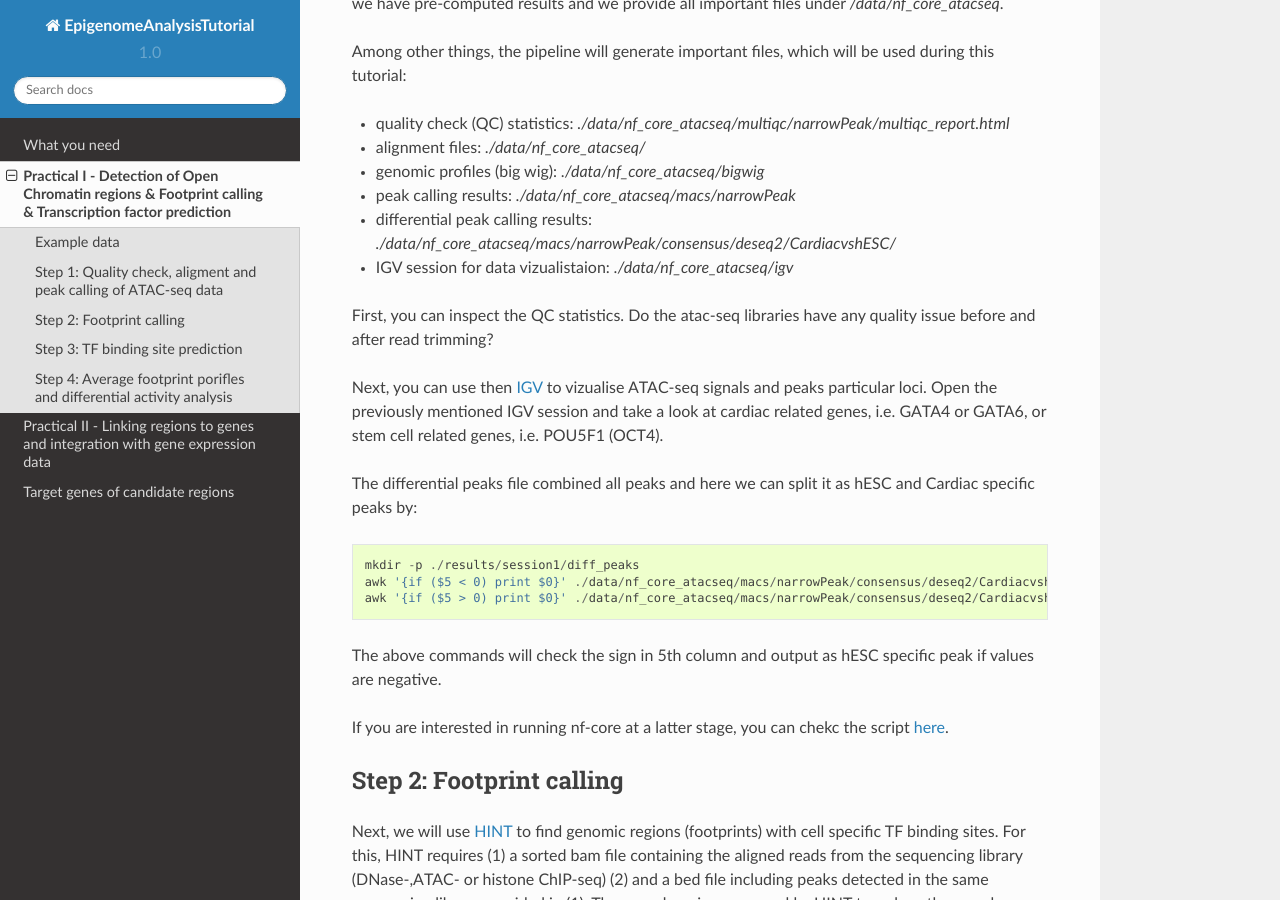
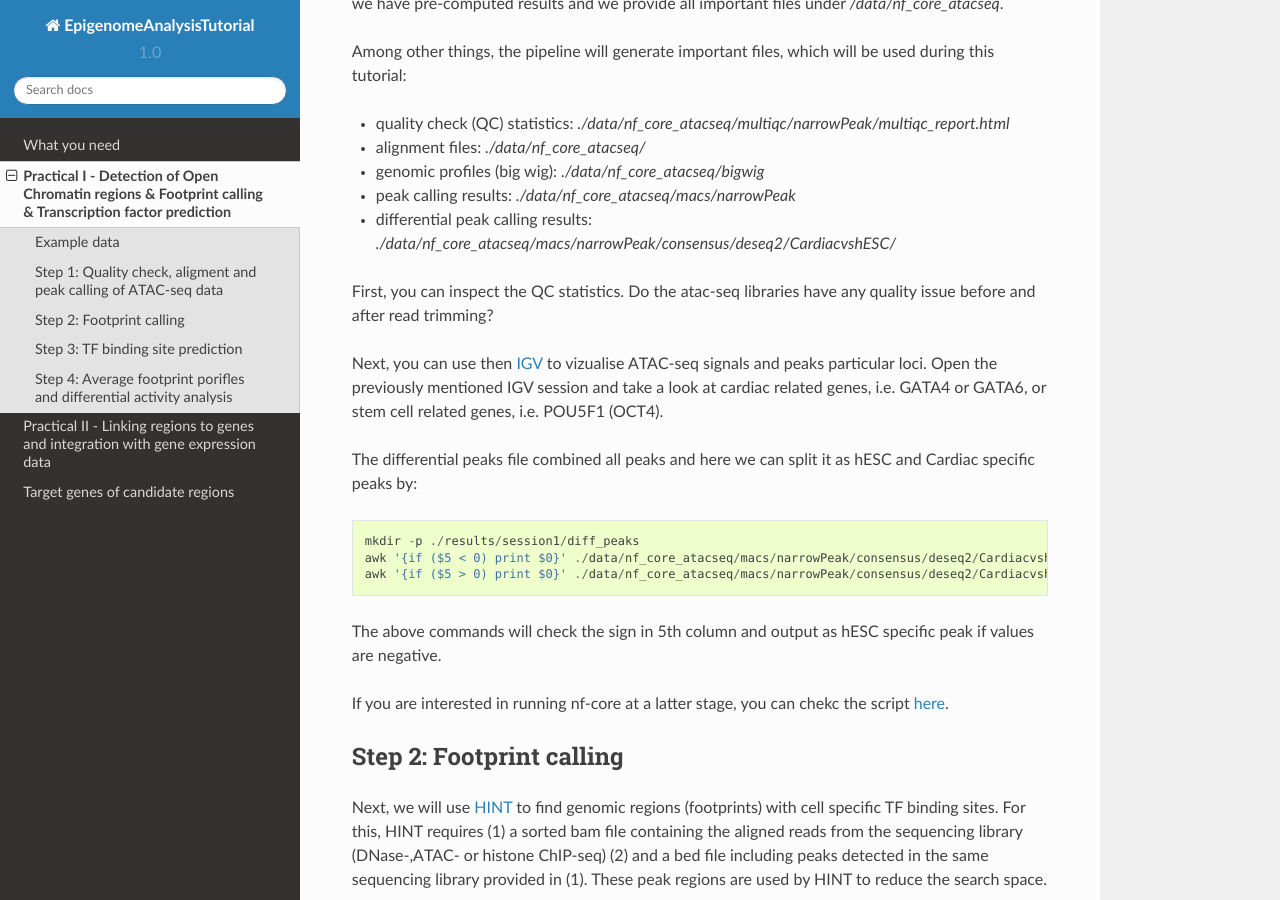
Before and after one commit to SchulzLab/EpigenomeAnalysisTutorial-2020, a Sphinx documentation site: the page built from docs/Practical1.rst, in a window 1280 px wide and 900 px high, scrolled down 728 px. Built offline with Sphinx 7.4.7 and the Read the Docs theme 2.0.0, drawn with Linux system fonts in a browser that asks for light colours.

Commit message:
Update Practical1.rst

```diff
--- a/docs/Practical1.rst
+++ b/docs/Practical1.rst
@@ -21,7 +21,6 @@ Among other things, the pipeline will generate important files, which will be us
 - genomic profiles (big wig): *./data/nf_core_atacseq/bigwig*
 - peak calling results: *./data/nf_core_atacseq/macs/narrowPeak*
 - differential peak calling results: *./data/nf_core_atacseq/macs/narrowPeak/consensus/deseq2/CardiacvshESC/*
-- IGV session for data vizualistaion: *./data/nf_core_atacseq/igv*
 
 First, you can inspect the QC statistics. Do the atac-seq libraries have any quality issue before and after read trimming?
 
```
